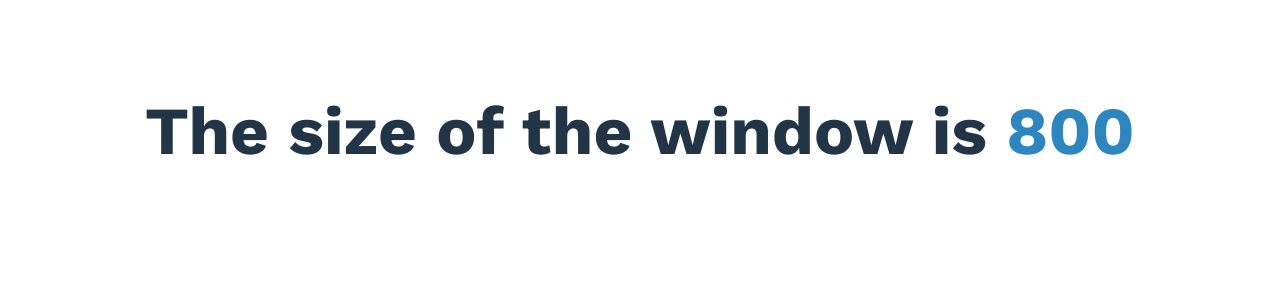
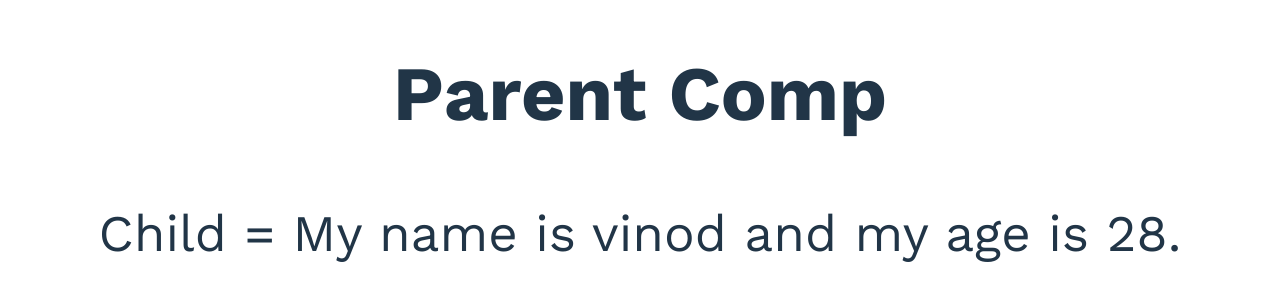
Before and after one commit to SteadFast02/React-Hooks-Playlist, a React (Vite) app: page / in a window 1280 px wide. Shown: the part 268-568 px from the top of the page. Built offline with nearby package versions, Linux system fonts and the light colour scheme.

Commit message:
usecontext implementation

```diff
--- a/src/App.jsx
+++ b/src/App.jsx
@@ -4,7 +4,7 @@ import UseEffect from "./components/useeffect/UseEffect";
 import ReducerHook from "./components/usereducer/ReducerHook";
 import UseState from "./components/usestate/UseState";
 import UseStateObject from "./components/usestate/UseStateObject";
-// import Parent from "./Parent";
+import Parent from "./Parent";
 // import RefHook from "./components/useref/RefHook";
 // import RefHook1 from "./components/useref/RefHook1";
 // import LayoutEffect from "./components/uselayouteffect/LayoutEffect";
@@ -16,7 +16,8 @@ const App = () => {
   // return <UseState />;
   // return <UseStateObject />;
   // return <UseEffect />;
-  return <ClearUp />;
+  // return <ClearUp />;
+  return <Parent />;
 };
 
 export default App;
--- a/src/Child.jsx
+++ b/src/Child.jsx
@@ -4,7 +4,7 @@ import { useGlobalContext } from "./components/usecontext/userContext";
 const Child = () => {
   // const { name, age } = user;
   const userData = useGlobalContext();
-  // console.log("🚀 ~ file: Child.jsx ~ line 8 ~ Child ~ userData", userData);
+  console.log("🚀 ~ file: Child.jsx ~ line 8 ~ Child ~ userData", userData);
 
   return (
     <div>
```
